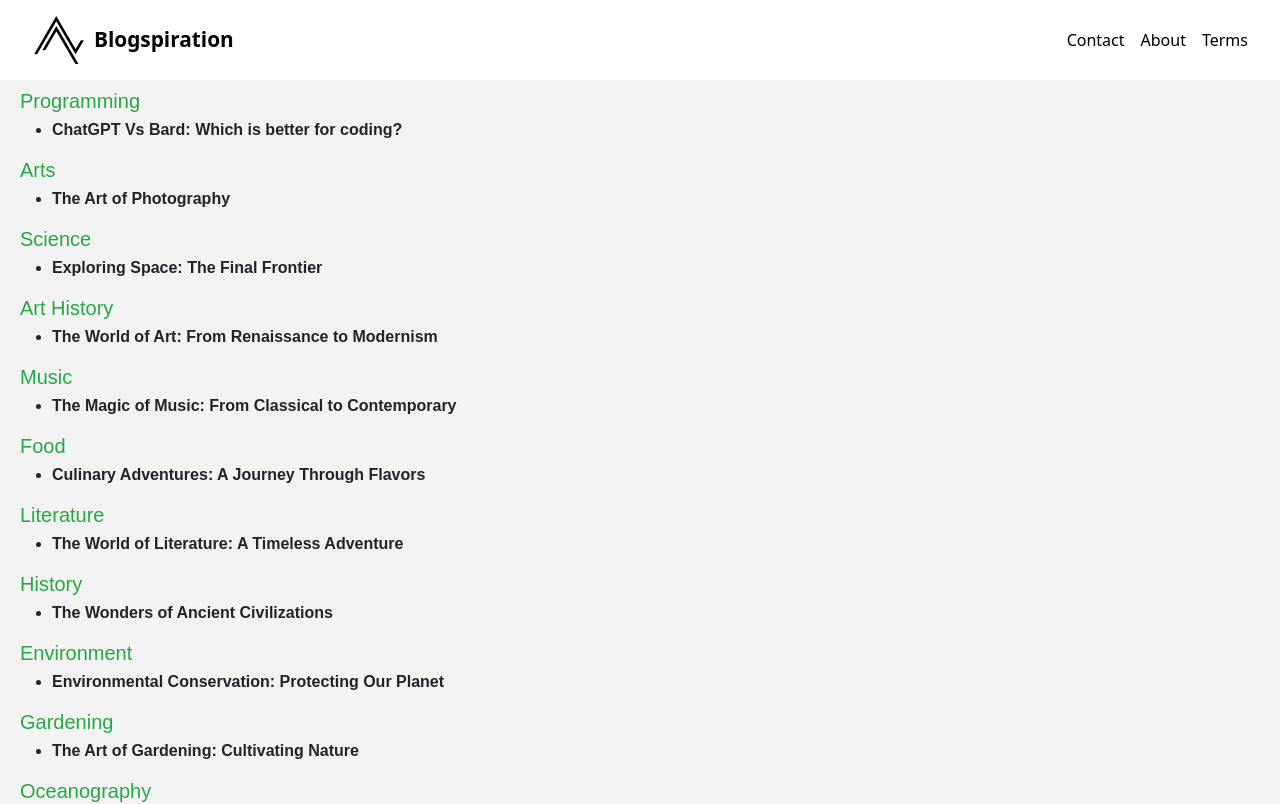
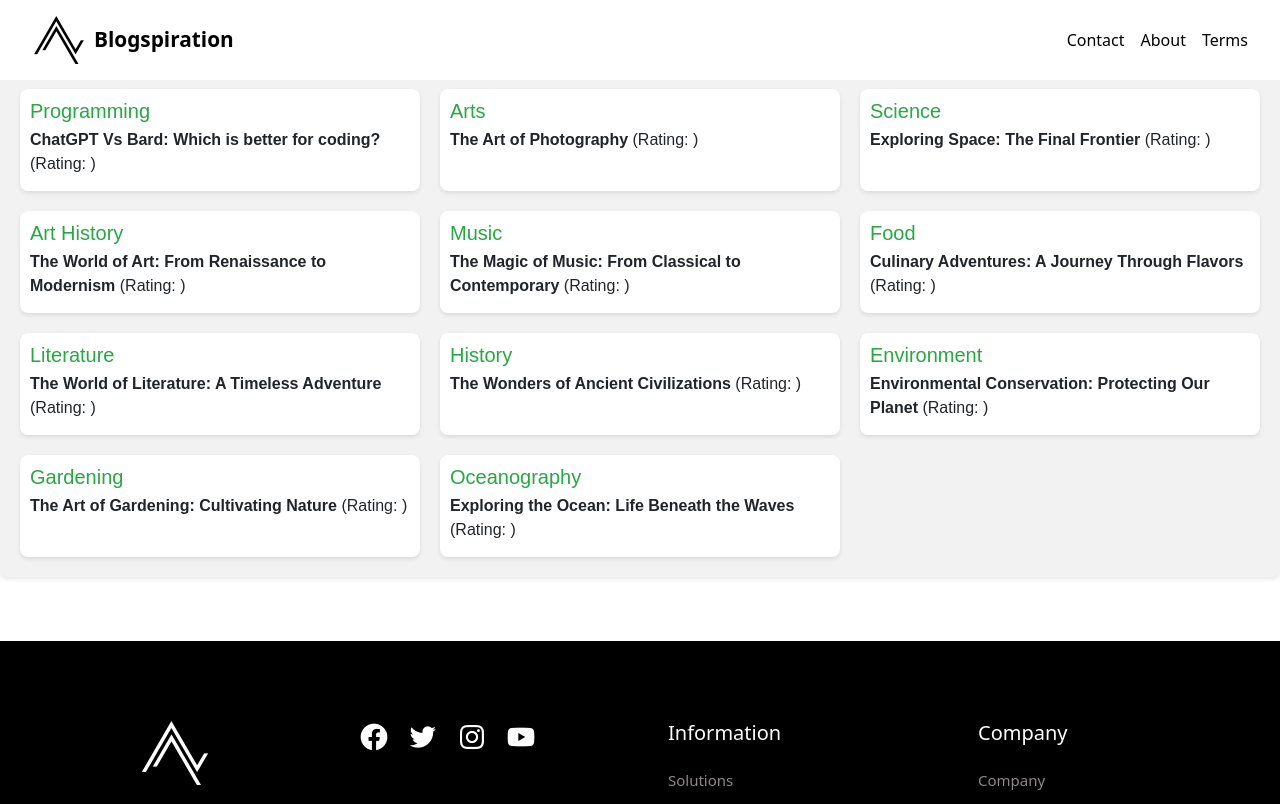
Before and after one commit to the-byte-bandits/tech-blog, a React (Create React App) app: page /topcategory in a window 1280 px wide. Shown: the top 804 px of the page. Built offline with nearby package versions, Linux system fonts and the light colour scheme.

Commit message:
Added Grid View

```diff
--- a/src/App.js
+++ b/src/App.js
@@ -43,7 +43,7 @@ function App() {
         {
           id:1,
           userName:"John D",
-          rating:5,
+          rating:7,
           date:'12/12/2021',
         },
         {
@@ -104,7 +104,7 @@ function App() {
       currViews: 87,
       date: '11/19/2022',
       blog: 'Unleash your creativity through the lens and explore the world of photography. Learn about different camera techniques, composition, and post-processing to capture stunning images.',
-      reviews: [
+      reviews:[
         {
           id: 1,
           userName: 'Oliver',
--- a/src/topCategory.css
+++ b/src/topCategory.css
@@ -13,6 +13,19 @@
     margin-bottom: 10px;
   }
 
+  .grid-container {
+    display: grid;
+    grid-template-columns: repeat(auto-fill, minmax(300px, 1fr));
+    grid-gap: 20px;
+  }
+
+  .category-card {
+    padding: 10px;
+    border-radius: 8px;
+    background-color: #fff;
+    box-shadow: 0 2px 4px rgba(0, 0, 0, 0.1);
+  }
+
   .category-heading {
     color: #28a745;
     font-size: 20px;
@@ -23,3 +36,11 @@
     font-size: 16px;
     margin-bottom: 5px;
   }
+  /* ... (previously defined styles) ... */
+
+.blog-image {
+    max-width: 100%;
+    height: auto;
+    border-radius: 4px;
+    margin-bottom: 10px;
+  }
--- a/src/topCategory.js
+++ b/src/topCategory.js
@@ -9,18 +9,21 @@ export default function TopCategory({ top3BlogsPerCategoryByRating }) {
   return (
     <div className="top-category-container">
       <h2 className="top-category-heading">Top Blogs by Category</h2>
-      {Object.entries(top3BlogsPerCategoryByRating).map(([category, blogs]) => (
-        <div key={category}>
-          <h3 className="category-heading">{category}</h3>
-          <ul>
+      <div className="grid-container">
+        {Object.entries(top3BlogsPerCategoryByRating).map(([category, blogs]) => (
+          <div key={category} className="category-card">
+            <h3 className="category-heading">{category}</h3>
             {blogs.map((blog, index) => (
-              <li key={index} className="blog-item">
-                <strong>{blog.title}</strong>
-              </li>
+              <div key={index}>
+                {blog.image && <img className="blog-image" src={blog.image} alt={blog.title} />}
+                <p className="blog-item">
+                  <strong>{blog.title}</strong> (Rating: {blog.rating})
+                </p>
+              </div>
             ))}
-          </ul>
-        </div>
-      ))}
+          </div>
+        ))}
+      </div>
     </div>
   );
 }
```
